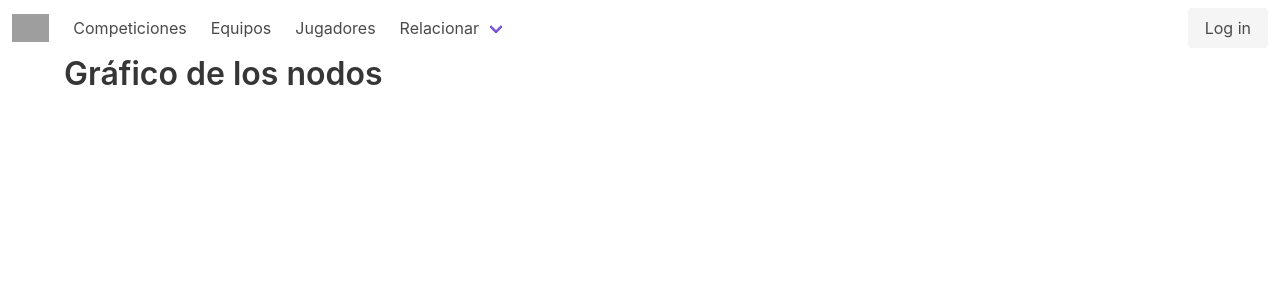
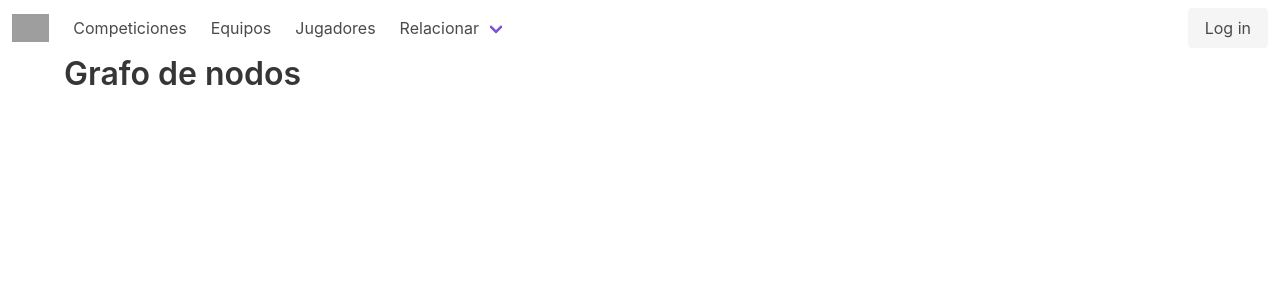
Before and after one commit to diegolopez69/Neo4j, a Vue app in the folder frontend/: page / in a window 1280 px wide. Shown: the top 300 px of the page. Built offline with nearby package versions, Linux system fonts and the light colour scheme; grey boxes are pictures that could not be loaded.

Commit message:
Changed the name of the graph

```diff
--- a/frontend/src/views/Home.vue
+++ b/frontend/src/views/Home.vue
@@ -1,6 +1,6 @@
 <template>
   <div class="home">
-    <h3 class="title is-3">Gráfico de los nodos</h3>
+    <h3 class="title is-3">Grafo de nodos</h3>
   </div>
 </template>
 
```
